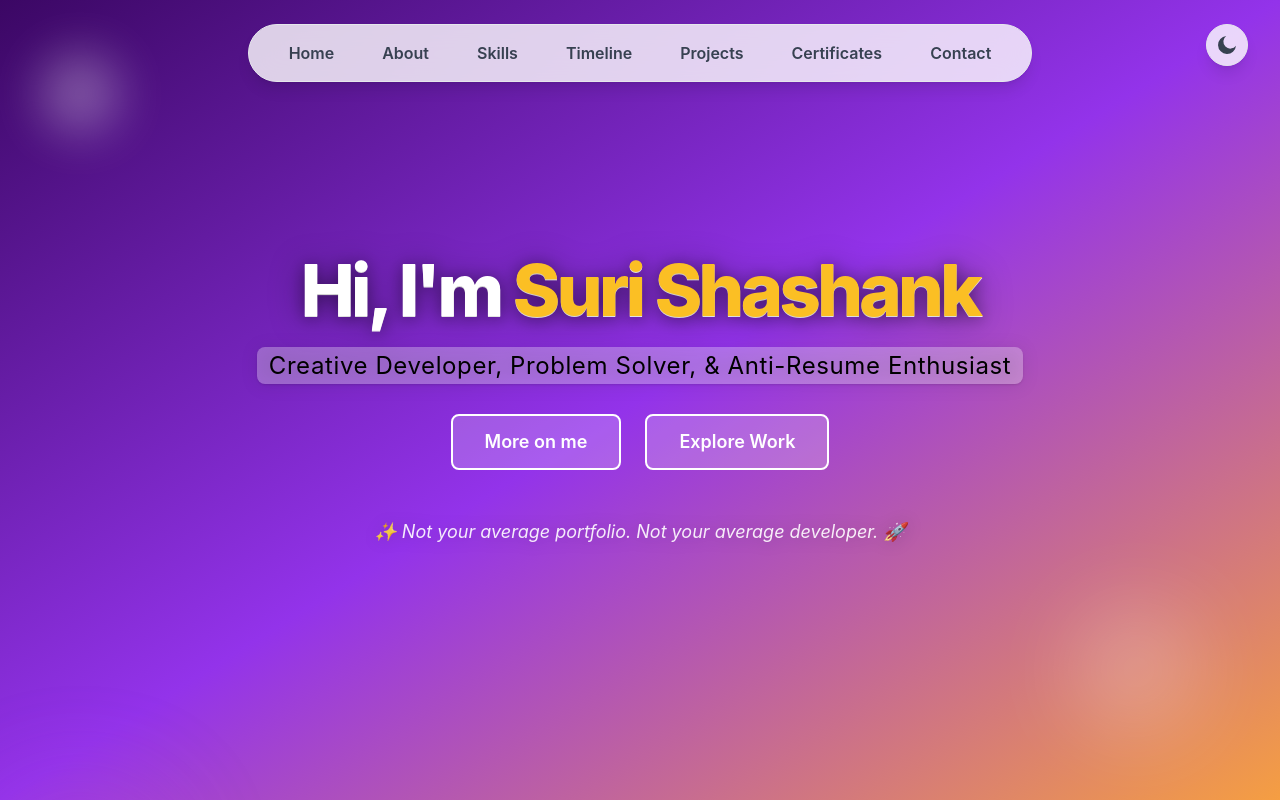
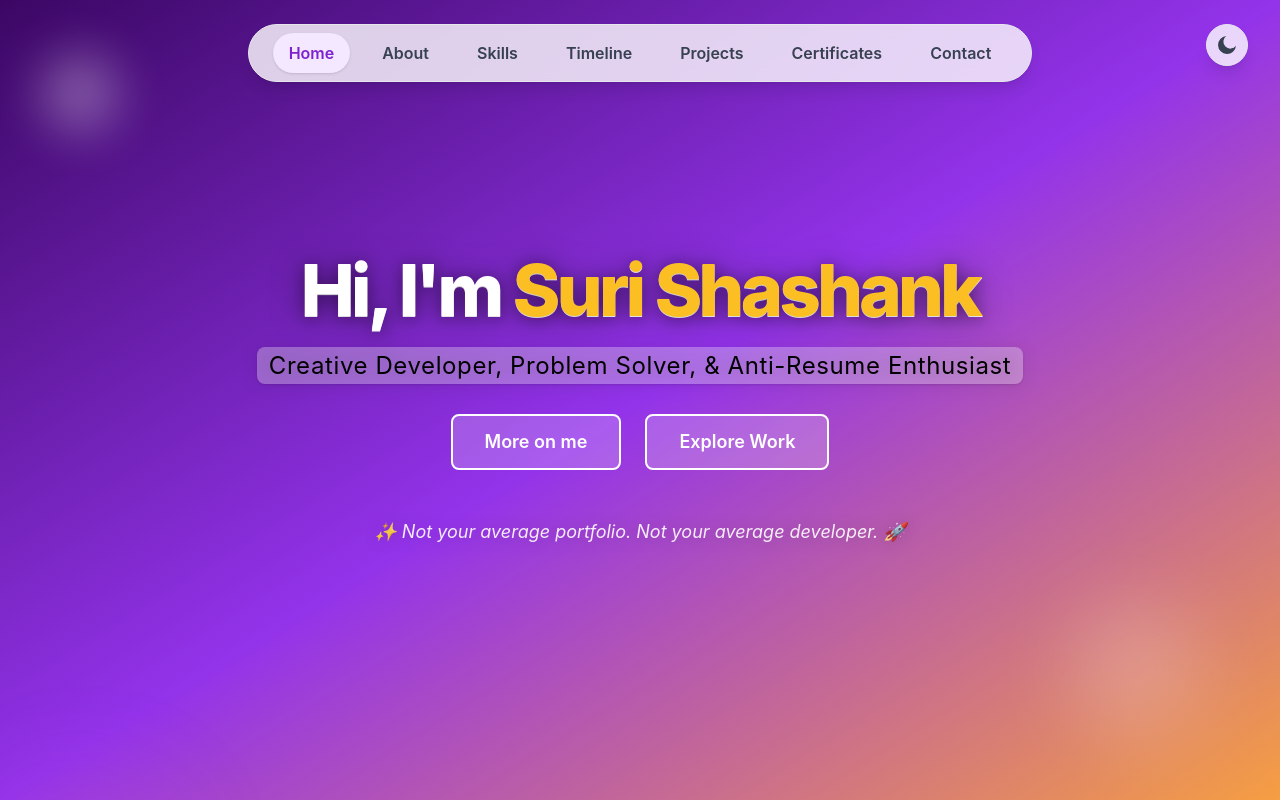
Before and after one commit to shashanksuri616/mypage, a React (Create React App) app in the folder frontend/: page / in a window 1280 px wide. Shown: the top 800 px of the page. Built offline with nearby package versions, Linux system fonts and the light colour scheme.

Commit message:
Updated navbar

```diff
--- a/frontend/src/components/Navbar.js
+++ b/frontend/src/components/Navbar.js
@@ -43,18 +43,34 @@ const ThemeToggle = () => {
 const Navbar = () => {
   const [show, setShow] = useState(true);
   const lastScrollY = useRef(0);
+  const [active, setActive] = useState(navItems[0].id);
 
+  // Highlight nav item based on scroll position
   useEffect(() => {
     const handleScroll = () => {
       const currentY = window.scrollY;
       if (currentY < 80) {
-        setShow(true); // Always show at the top
+        setShow(true);
       } else if (currentY > lastScrollY.current) {
-        setShow(false); // Scrolling down, hide
+        setShow(false);
       } else {
-        setShow(true); // Scrolling up, show
+        setShow(true);
       }
       lastScrollY.current = currentY;
+
+      // Section highlight logic
+      let found = navItems[0].id;
+      for (const item of navItems) {
+        const el = document.getElementById(item.id);
+        if (el) {
+          const rect = el.getBoundingClientRect();
+          if (rect.top <= 120 && rect.bottom > 120) {
+            found = item.id;
+            break;
+          }
+        }
+      }
+      setActive(found);
     };
     window.addEventListener('scroll', handleScroll, { passive: true });
     return () => window.removeEventListener('scroll', handleScroll);
@@ -64,21 +80,27 @@ const Navbar = () => {
     <>
       <AnimatePresence>
         {show && (
-
           <motion.nav
             key="navbar"
             initial={{ y: -80, opacity: 0 }}
             animate={{ y: 0, opacity: 1 }}
             exit={{ y: -80, opacity: 0 }}
-            transition={{ duration: 0.5, ease: [0.22, 1, 0.36, 1] }} // <-- smoother and more natural
+            transition={{ duration: 0.5, ease: [0.22, 1, 0.36, 1] }}
             className="fixed top-6 inset-x-0 z-50 flex justify-center"
           >
             <div className="flex gap-4 bg-white/80 dark:bg-gray-900/80 backdrop-blur-lg rounded-full shadow-lg px-6 py-2 border border-gray-200 dark:border-gray-700">
               {navItems.map(item => (
                 <motion.button
                   key={item.id}
-                  onClick={() => document.getElementById(item.id).scrollIntoView({ behavior: "smooth" })}
-                  className="px-4 py-2 rounded-full font-semibold text-gray-700 dark:text-gray-200 hover:bg-purple-100 dark:hover:bg-purple-900 hover:text-purple-700 dark:hover:text-purple-300 transition-all focus:outline-none"
+                  onClick={() => {
+                    document.getElementById(item.id).scrollIntoView({ behavior: "smooth" });
+                    setActive(item.id);
+                  }}
+                  className={`px-4 py-2 rounded-full font-semibold transition-all focus:outline-none
+                    ${active === item.id
+                      ? "bg-purple-100 dark:bg-purple-900 text-purple-700 dark:text-purple-300 shadow"
+                      : "text-gray-700 dark:text-gray-200 hover:bg-purple-100 dark:hover:bg-purple-900 hover:text-purple-700 dark:hover:text-purple-300"}
+                  `}
                   whileHover={{ scale: 1.08 }}
                   whileTap={{ scale: 0.96 }}
                 >
```
